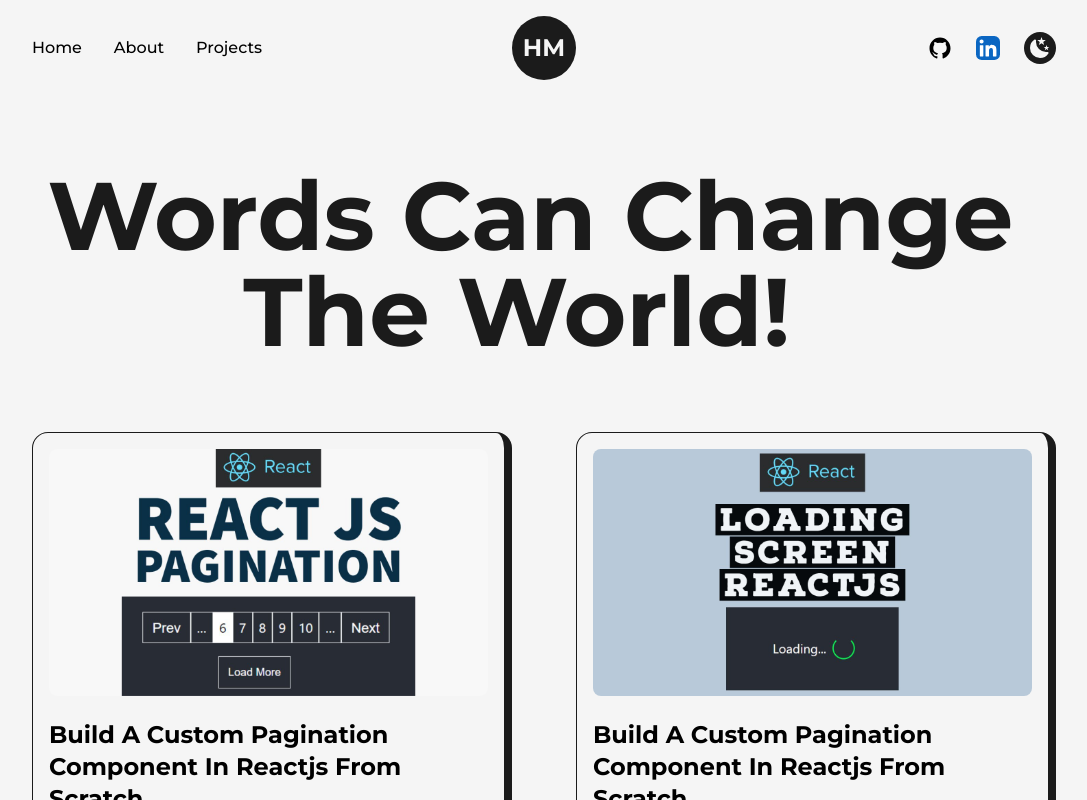
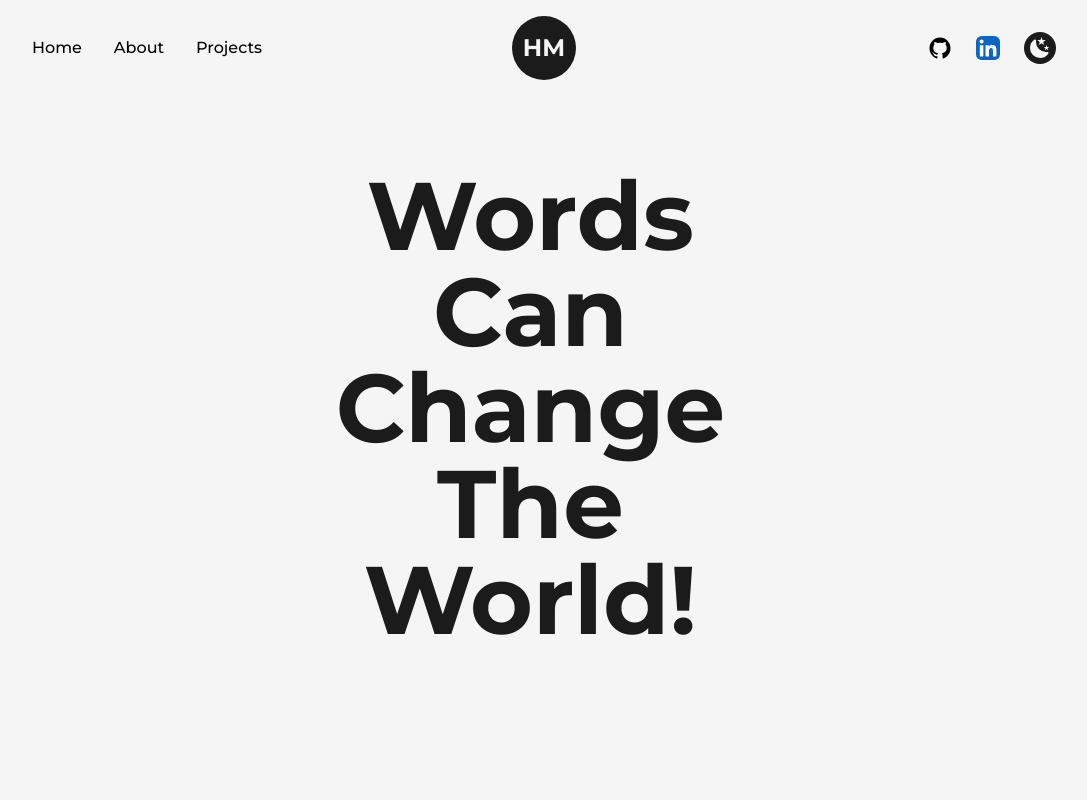
Before and after one commit to ginsan11/Portfolio-Website, a Next.js app: page /articles in a window 1280 px wide. Shown: the top 800 px of the page, without its empty margins (96-1183 px from the left). Built offline with nearby package versions, Linux system fonts and the light colour scheme.

Commit message:
Update AnimatedText.js

```diff
--- a/src/components/AnimatedText.js
+++ b/src/components/AnimatedText.js
@@ -39,11 +39,13 @@ const AnimatedText = ({text, className=""}) => {
             >
                 {
                     text.split(" ").map((word, index) =>
-                    <motion.span key={word+'-'+index} className="inline-block"
+                    <div key={word+'-'+index}>
+                    <motion.span  className="inline-block"
                     variants={singleWord}
                     >
                         {word}&nbsp;
                     </motion.span>
+                    </div>
                     )
                 }
             </motion.h1>
```
